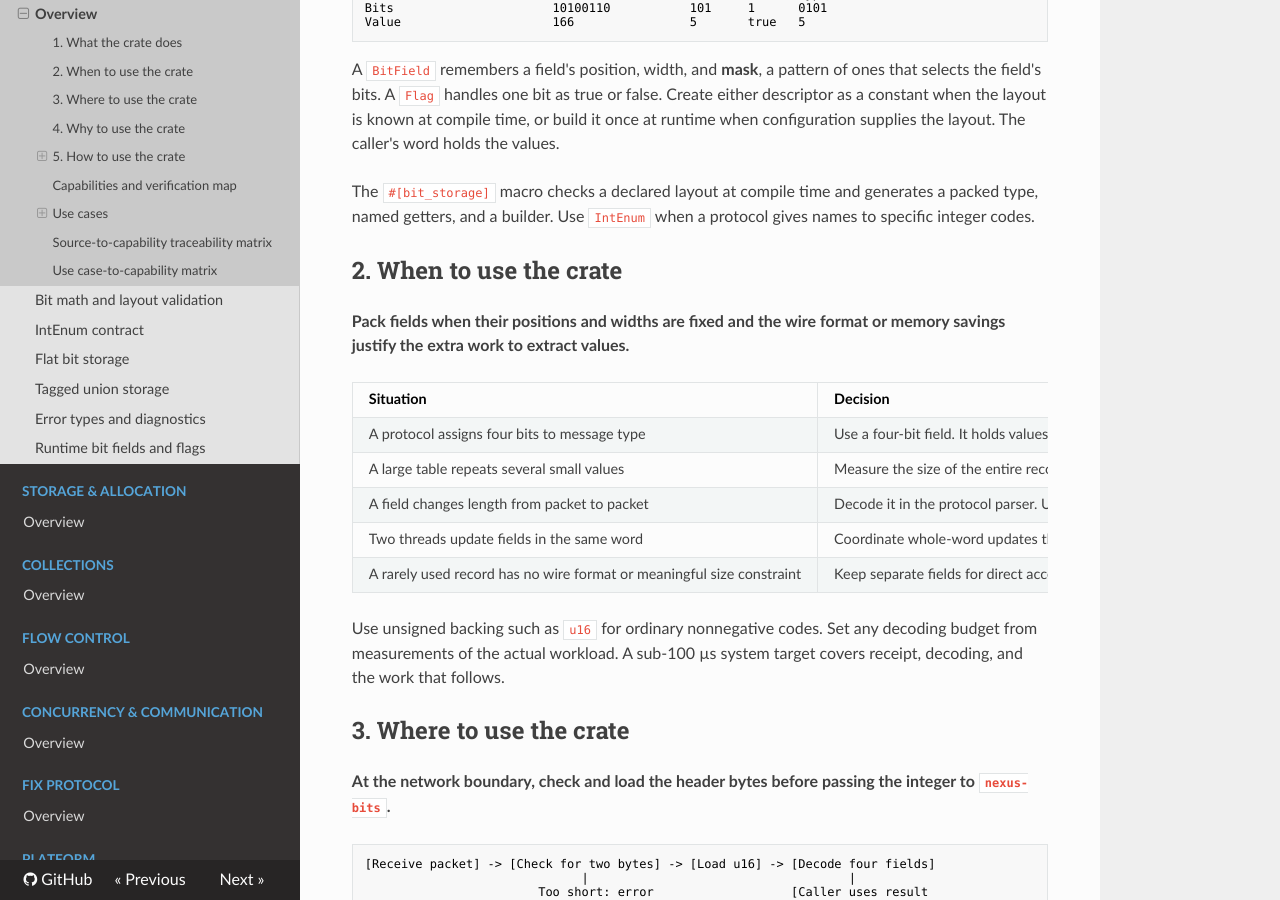
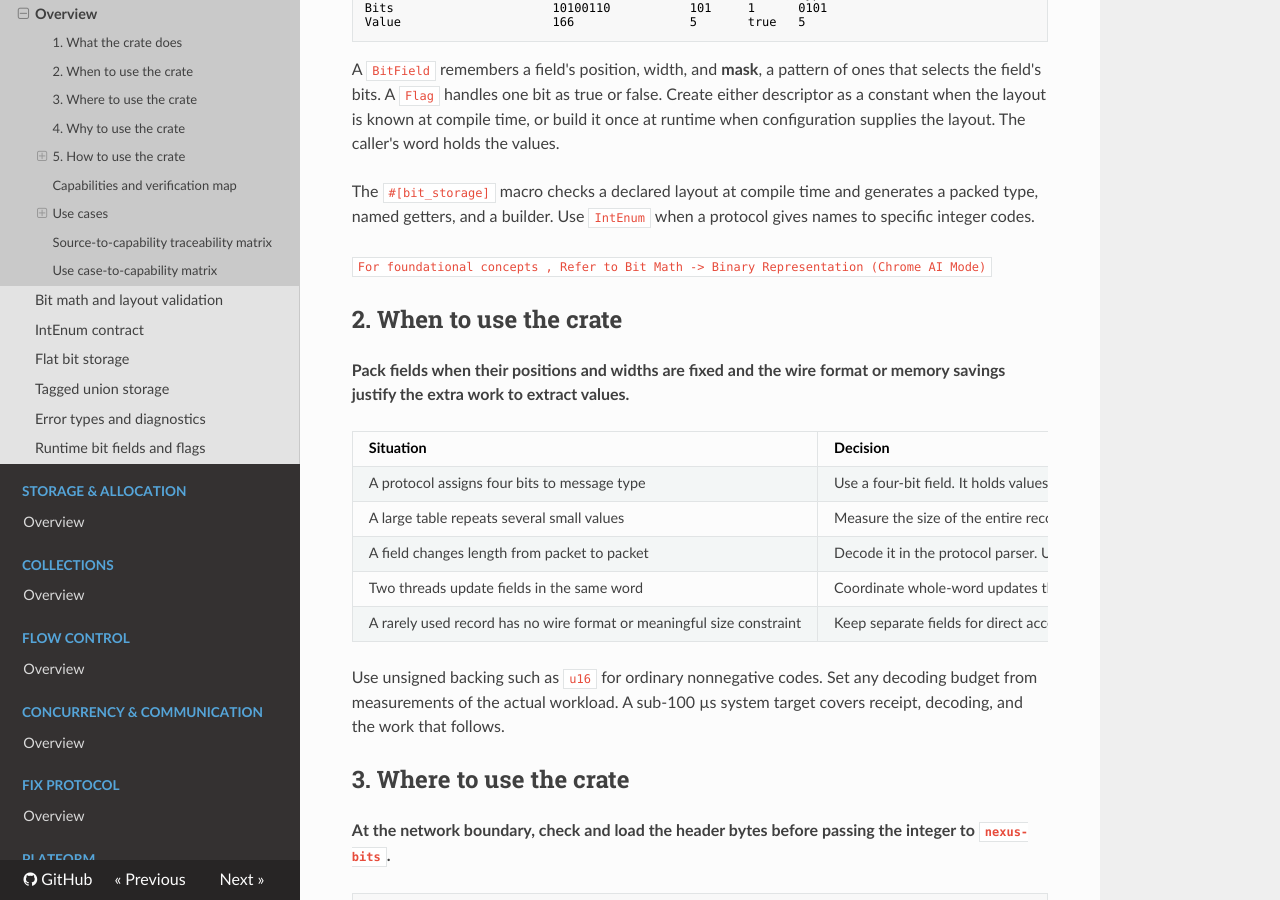
Before and after one commit to mbellary/chronoshft-docs, an MkDocs documentation site: the page built from docs/types-and-encoding/nexus-bits/README.md, in a window 1280 px wide and 900 px high, scrolled down 541 px. Built offline with MkDocs 1.6.1, drawn with Linux system fonts in a browser that asks for light colours; nearby versions of some CDN libraries.

Commit message:
add link to foundational concepts

```diff
--- a/docs/types-and-encoding/nexus-bits/README.md
+++ b/docs/types-and-encoding/nexus-bits/README.md
@@ -21,6 +21,9 @@ Value                     166                5       true   5
 A `BitField` remembers a field's position, width, and **mask**, a pattern of ones that selects the field's bits. A `Flag` handles one bit as true or false. Create either descriptor as a constant when the layout is known at compile time, or build it once at runtime when configuration supplies the layout. The caller's word holds the values.
 
 The `#[bit_storage]` macro checks a declared layout at compile time and generates a packed type, named getters, and a builder. Use `IntEnum` when a protocol gives names to specific integer codes.
+
+`For foundational concepts , Refer to Bit Math -> Binary Representation (Chrome AI Mode)`
+
 
 ## 2. When to use the crate
 
```
